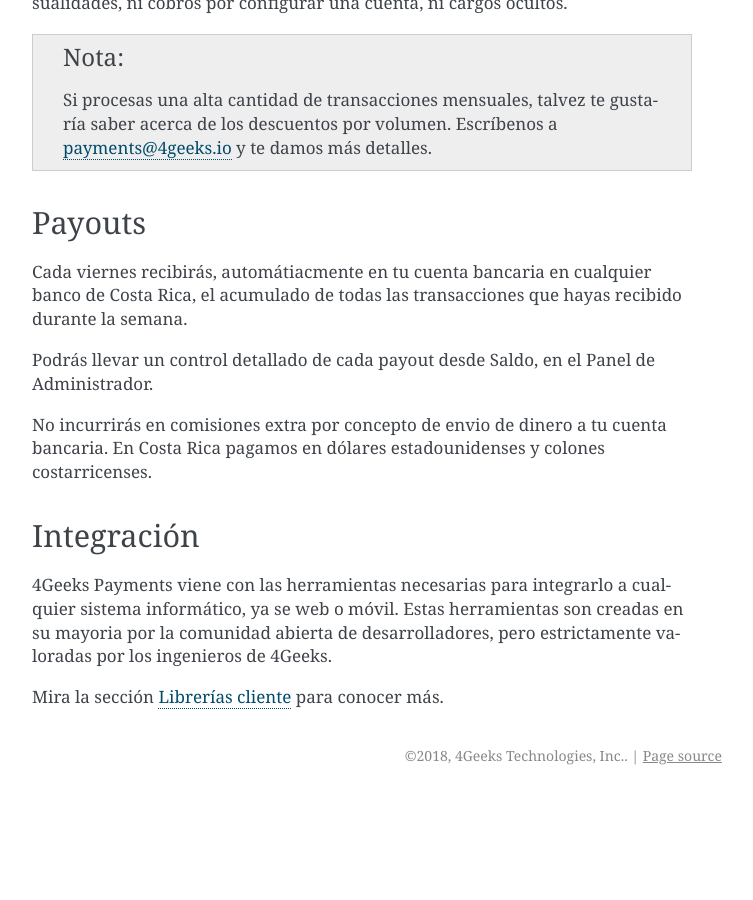
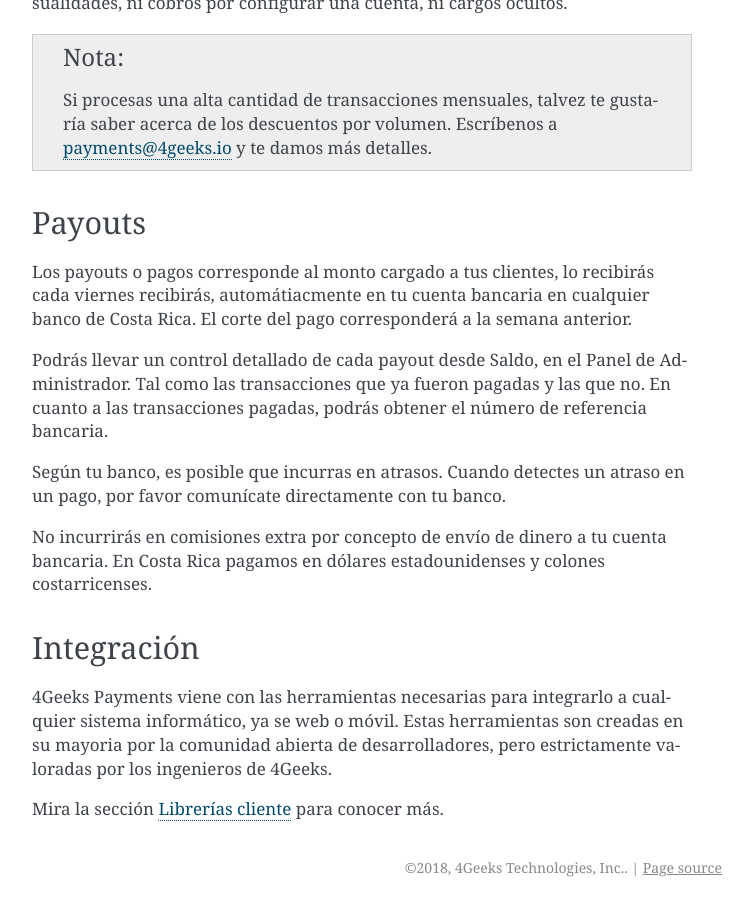
Before and after one commit to ArivazhaganArul/gpayments-support, a Sphinx documentation site: the page built from source/iniciar.rst, in a window 1280 px wide and 900 px high, scrolled down 1475 px. Shown: the whole window, without its empty margins (388-1141 px from the left). Built offline with Sphinx 7.4.7, drawn with Linux system fonts in a browser that asks for light colours; before the commit the page ends 2270 px from its top, so only the background shows below that.

Commit message:
Update iniciar.rst

```diff
--- a/source/iniciar.rst
+++ b/source/iniciar.rst
@@ -47,11 +47,13 @@
 
 Payouts
 -------
-Cada viernes recibirás, automátiacmente en tu cuenta bancaria en cualquier banco de Costa Rica, el acumulado de todas las transacciones que hayas recibido durante la semana.
+Los payouts o pagos corresponde al monto cargado a tus clientes, lo recibirás cada viernes recibirás, automátiacmente en tu cuenta bancaria en cualquier banco de Costa Rica. El corte del pago corresponderá a la semana anterior.
 
-Podrás llevar un control detallado de cada payout desde Saldo, en el Panel de Administrador.
+Podrás llevar un control detallado de cada payout desde Saldo, en el Panel de Administrador. Tal como las transacciones que ya fueron pagadas y las que no. En cuanto a las transacciones pagadas, podrás obtener el número de referencia bancaria.
 
-No incurrirás en comisiones extra por concepto de envio de dinero a tu cuenta bancaria. En Costa Rica pagamos en dólares estadounidenses y colones costarricenses.
+Según tu banco, es posible que incurras en atrasos. Cuando detectes un atraso en un pago, por favor comunícate directamente con tu banco.
+
+No incurrirás en comisiones extra por concepto de envío de dinero a tu cuenta bancaria. En Costa Rica pagamos en dólares estadounidenses y colones costarricenses.
 
 Integración
 -----------
```
